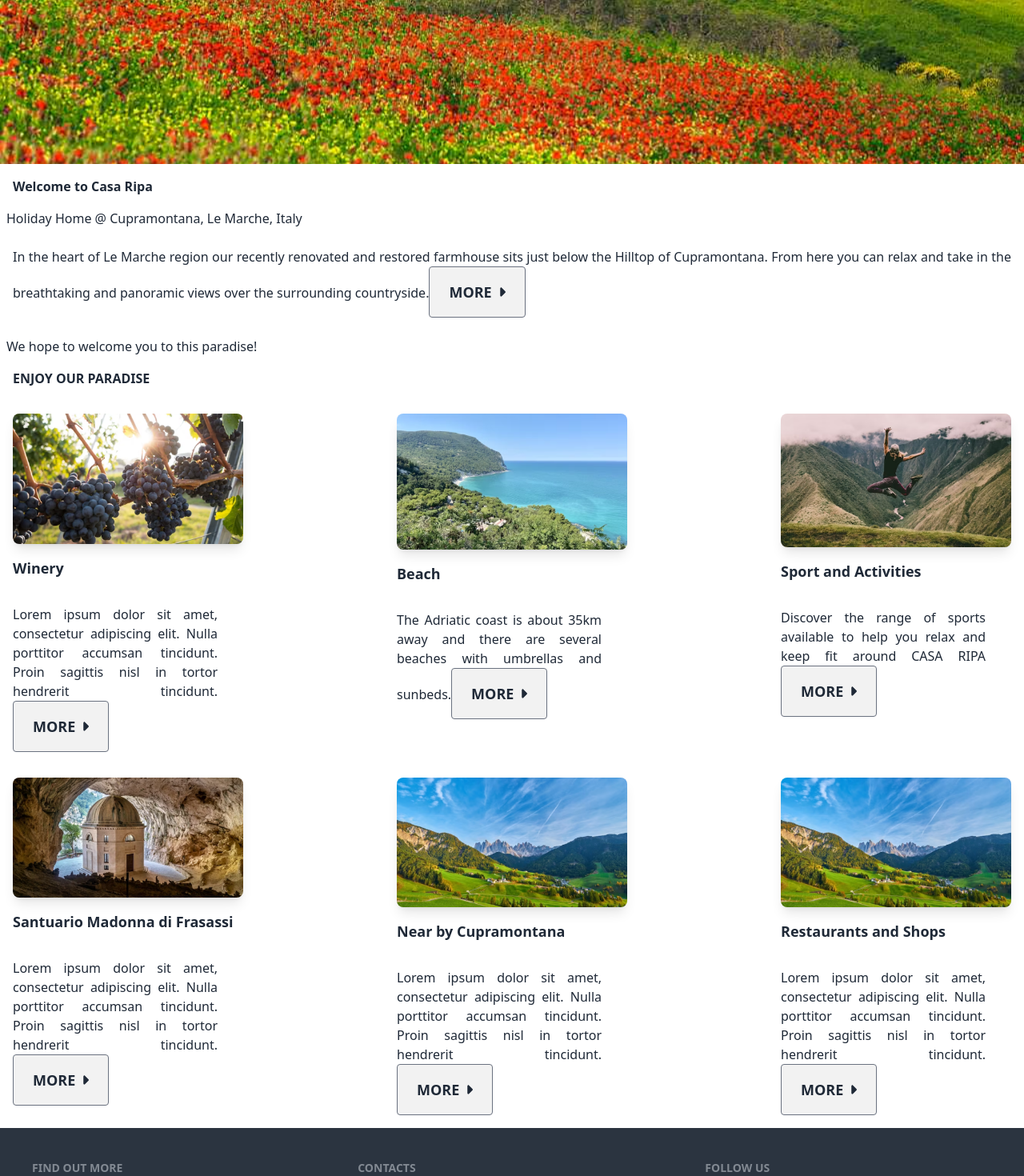
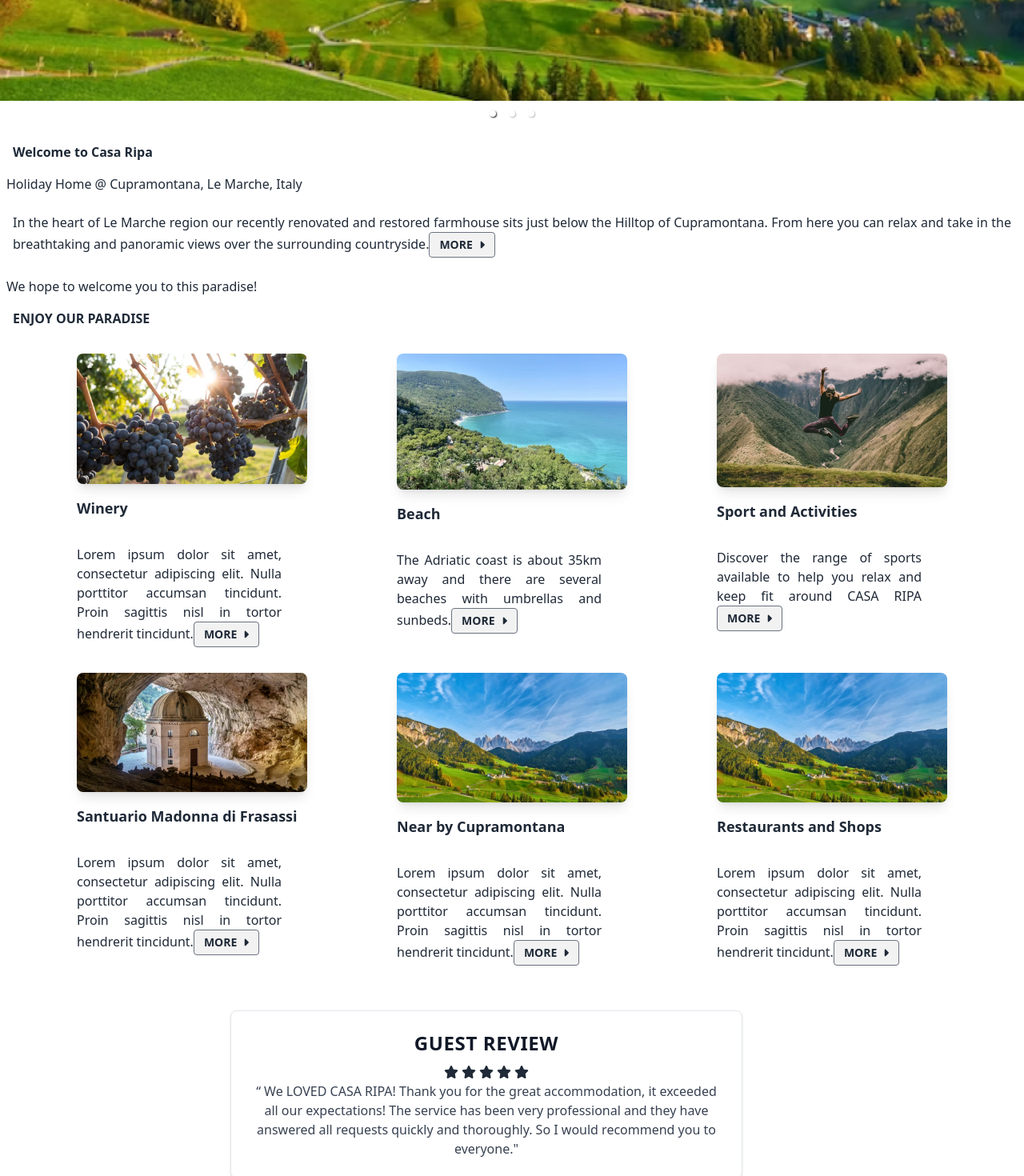
Before and after one commit to SinthiyaBalan/CASA_RIPA_HouseRentingApp, a React (Vite) app: page / in a window 1280 px wide. Shown: the part 720-2190 px from the top of the page at 80% size. Built offline with nearby package versions, Linux system fonts and the light colour scheme.

Commit message:
added the carousal hero images

```diff
--- a/package.json
+++ b/package.json
@@ -12,8 +12,12 @@
   "dependencies": {
     "@coreui/icons": "^3.0.1",
     "@coreui/icons-react": "^2.2.1",
+    "@fortawesome/fontawesome-free": "^6.4.2",
+    "@fortawesome/free-solid-svg-icons": "^6.4.2",
+    "@fortawesome/react-fontawesome": "^0.2.0",
     "react": "^18.2.0",
-    "react-dom": "^18.2.0"
+    "react-dom": "^18.2.0",
+    "react-responsive-carousel": "^3.2.23"
   },
   "devDependencies": {
     "@types/react": "^18.2.15",
--- a/src/App.jsx
+++ b/src/App.jsx
@@ -2,6 +2,7 @@ import './App.css'
 import Nav from './components/Nav'
 import Footer from './components/Footer'
 import Home from './components/Home'
+import Review from './components/Review'
 
 function App() {
 
@@ -9,6 +10,7 @@ function App() {
     <>
     <Nav/>
     <Home/>
+    <Review/>
     <Footer/>
     </>
   )
--- a/src/components/Home.jsx
+++ b/src/components/Home.jsx
@@ -1,5 +1,7 @@
-import React from 'react'
-import heroImage from '/src/assets/images/hero3.jpg'
+import React from "react";
+import { Carousel } from 'react-responsive-carousel';
+import 'react-responsive-carousel/lib/styles/carousel.min.css';
+import heroImage from "/src/assets/images/hero3.jpg";
 import { FontAwesomeIcon } from "@fortawesome/react-fontawesome";
 import { faCaretLeft, faCaretRight } from "@fortawesome/free-solid-svg-icons";
 import Winery from "/src/assets/images/Winery.png";
@@ -11,20 +13,39 @@ import Sport from "/src/assets/images/Sport.png";
 
 function Home() {
   return (
-    <div className='min-h-screen'>
-        {/* <div>
-        <img src={heroImage} alt="Casa ripa hero image"/>
-        </div> */}
-        <div className="hero min-h-screen" style={{backgroundImage: 'url(/src/assets/images/hero3.jpg)'}}>
+
+    <div className="min-h-full">
+       <Carousel
+      showArrows={true}
+      infiniteLoop={true}
+      autoPlay={true}
+      interval={5000}
+      showThumbs={false}
+    >
+      <div className="min-h-full">
+        <img src={Nature} alt="Image 1" />
+      </div>
+      <div className="min-h-full">
+        <img src={Sport} alt="Image 2" />
+      </div>
+      <div className="min-h-full">
+        <img src={Beach} alt="Image 3" />
+      </div>
+      {/* Add more images as needed */}
+    </Carousel>
+      {/* <div
+        className="hero min-h-screen"
+        style={{ backgroundImage: "url(/src/assets/images/hero3.jpg)" }}
+      >
         <div className="hero-overlay bg-opacity-0"></div>
         <div className="hero-content text-center text-neutral-content">
           <div className="max-w-md">
             {/* <h1 className="mb-5 text-5xl font-bold">Hello there</h1> */}
             {/* <p className="mb-5">Provident cupiditate voluptatem et in. Quaerat fugiat ut assumenda excepturi exercitationem quasi. In deleniti eaque aut repudiandae et a id nisi.</p> */}
             {/* <button className="btn btn-primary">BOOK NOW</button> */}
+          {/* </div>
         </div>
-  </div>
-</div>
+      // </div> */}
 
       <div>
         <h2 className="m-4 font-bold">Welcome to Casa Ripa</h2>
@@ -36,7 +57,7 @@ function Home() {
           farmhouse sits just below the Hilltop of Cupramontana. From here you
           can relax and take in the breathtaking and panoramic views over the
           surrounding countryside.
-          <button className="btn border border-gray-500 rounded sm:btn-sm md:btn-md lg:btn-lg">
+          <button className="btn border border-gray-500 rounded sm:btn-sm">
             More
             <FontAwesomeIcon icon={faCaretRight} />
           </button>
@@ -45,7 +66,7 @@ function Home() {
           We hope to welcome you to this paradise!
         </p>
         <h2 className="m-4 font-bold">ENJOY OUR PARADISE</h2>
-        <div className="flex justify-between flex-col lg:flex-row">
+        <div className="flex justify-evenly flex-col lg:flex-row">
           <div>
             <img
               src={Winery}
@@ -57,7 +78,7 @@ function Home() {
               Lorem ipsum dolor sit amet, consectetur adipiscing elit. Nulla
               porttitor accumsan tincidunt. Proin sagittis nisl in tortor
               hendrerit tincidunt.
-              <button className="btn border border-gray-500 rounded sm:btn-sm md:btn-md lg:btn-lg">
+              <button className="btn border border-gray-500 rounded sm:btn-sm">
                 More
                 <FontAwesomeIcon icon={faCaretRight} />
               </button>
@@ -73,7 +94,7 @@ function Home() {
             <p className="font-custom w-72 text-justify p-4">
               The Adriatic coast is about 35km away and there are several
               beaches with umbrellas and sunbeds.
-              <button className="btn border border-gray-500 rounded sm:btn-sm md:btn-md lg:btn-lg">
+              <button className="btn border border-gray-500 rounded sm:btn-sm">
                 More
                 <FontAwesomeIcon icon={faCaretRight} />
               </button>
@@ -89,14 +110,14 @@ function Home() {
             <p className="font-custom w-72 text-justify p-4">
               Discover the range of sports available to help you relax and keep
               fit around CASA RIPA
-              <button className="btn border border-gray-500 rounded sm:btn-sm md:btn-md lg:btn-lg">
+              <button className="btn border border-gray-500 rounded sm:btn-sm">
                 More
                 <FontAwesomeIcon icon={faCaretRight} />
               </button>
             </p>
           </div>
         </div>
-        <div className="flex justify-between flex-col lg:flex-row">
+        <div className="flex justify-evenly flex-col lg:flex-row">
           <div>
             <img
               src={Santuranio}
@@ -110,7 +131,7 @@ function Home() {
               Lorem ipsum dolor sit amet, consectetur adipiscing elit. Nulla
               porttitor accumsan tincidunt. Proin sagittis nisl in tortor
               hendrerit tincidunt.
-              <button className="btn border border-gray-500 rounded sm:btn-sm md:btn-md lg:btn-lg">
+              <button className="btn border border-gray-500 rounded sm:btn-sm">
                 More
                 <FontAwesomeIcon icon={faCaretRight} />
               </button>
@@ -127,7 +148,7 @@ function Home() {
               Lorem ipsum dolor sit amet, consectetur adipiscing elit. Nulla
               porttitor accumsan tincidunt. Proin sagittis nisl in tortor
               hendrerit tincidunt.
-              <button className="btn border border-gray-500 rounded sm:btn-sm md:btn-md lg:btn-lg">
+              <button className="btn border border-gray-500 rounded sm:btn-sm">
                 More
                 <FontAwesomeIcon icon={faCaretRight} />
               </button>
@@ -144,7 +165,7 @@ function Home() {
               Lorem ipsum dolor sit amet, consectetur adipiscing elit. Nulla
               porttitor accumsan tincidunt. Proin sagittis nisl in tortor
               hendrerit tincidunt.
-              <button className="btn border border-gray-500 rounded sm:btn-sm md:btn-md lg:btn-lg">
+              <button className="btn border border-gray-500 rounded sm:btn-sm">
                 More
                 <FontAwesomeIcon icon={faCaretRight} />
               </button>
@@ -153,10 +174,7 @@ function Home() {
         </div>
       </div>
     </div>
-
-
-
-  )
+  );
 }
 
-export default Home
+export default Home;
--- a/src/components/Nav.jsx
+++ b/src/components/Nav.jsx
@@ -14,10 +14,10 @@ function Nav() {
       <ul tabIndex={0} className="menu menu-sm dropdown-content mt-3 z-[1] p-2 shadow bg-base-100 rounded-box w-52">
         <li><a>HOME</a></li>
         <li>
-          <a>Parent</a>
+          <a>ABOUT US</a>
           <ul className="p-2">
-            <li><a>Submenu 1</a></li>
-            <li><a>Submenu 2</a></li>
+            <li><a>Route to Us</a></li>
+            <li><a>Gallery</a></li>
           </ul>
         </li>
         <li><a>CONTACT</a></li>
@@ -35,7 +35,7 @@ function Nav() {
           <summary>ABOUT US</summary>
           <ul className="p-2">
             <li><a>Route to Us</a></li>
-            <li><a>Submenu 2</a></li>
+            <li><a>Gallery</a></li>
           </ul>
         </details>
       </li>
--- /dev/null
+++ b/src/components/Review.jsx
@@ -0,0 +1,20 @@
+import React from 'react'
+import { FontAwesomeIcon } from "@fortawesome/react-fontawesome";
+import { faStar } from "@fortawesome/free-solid-svg-icons";
+
+function Review() {
+  return (
+    <div>
+<div>
+<a href="#" class="block w-3/4 ml-5 mb-10 mt-10 p-6 bg-white border border-gray-200 rounded-lg shadow hover:bg-gray-100 dark:bg-gray-800 dark:border-gray-700 dark:hover:bg-gray-700 text-center lg:w-2/4 lg:ml-72 lg:mb-10 lg:mt-10">
+    <h5 class="mb-2 text-2xl font-bold tracking-tight text-gray-900 dark:text-white tracking-wide">GUEST REVIEW</h5>
+    <FontAwesomeIcon icon={faStar}/> <FontAwesomeIcon icon={faStar}/> <FontAwesomeIcon icon={faStar}/> <FontAwesomeIcon icon={faStar}/> <FontAwesomeIcon icon={faStar}/>
+    <p class="font-normal text-gray-700 dark:text-gray-400">“ We LOVED CASA RIPA! Thank you for the great accommodation, it exceeded all our expectations! The service has been very professional and they have answered all requests quickly and thoroughly. So I would recommend you to everyone."</p>
+</a>
+
+    </div>
+    </div>
+  )
+}
+
+export default Review
```
Also changed, not shown: src/components/Footer.jsx (+1 -0 lines), 1 other file (tests, documents, lock files or other folders). Lines whose indentation alone changed are shown as unchanged.
